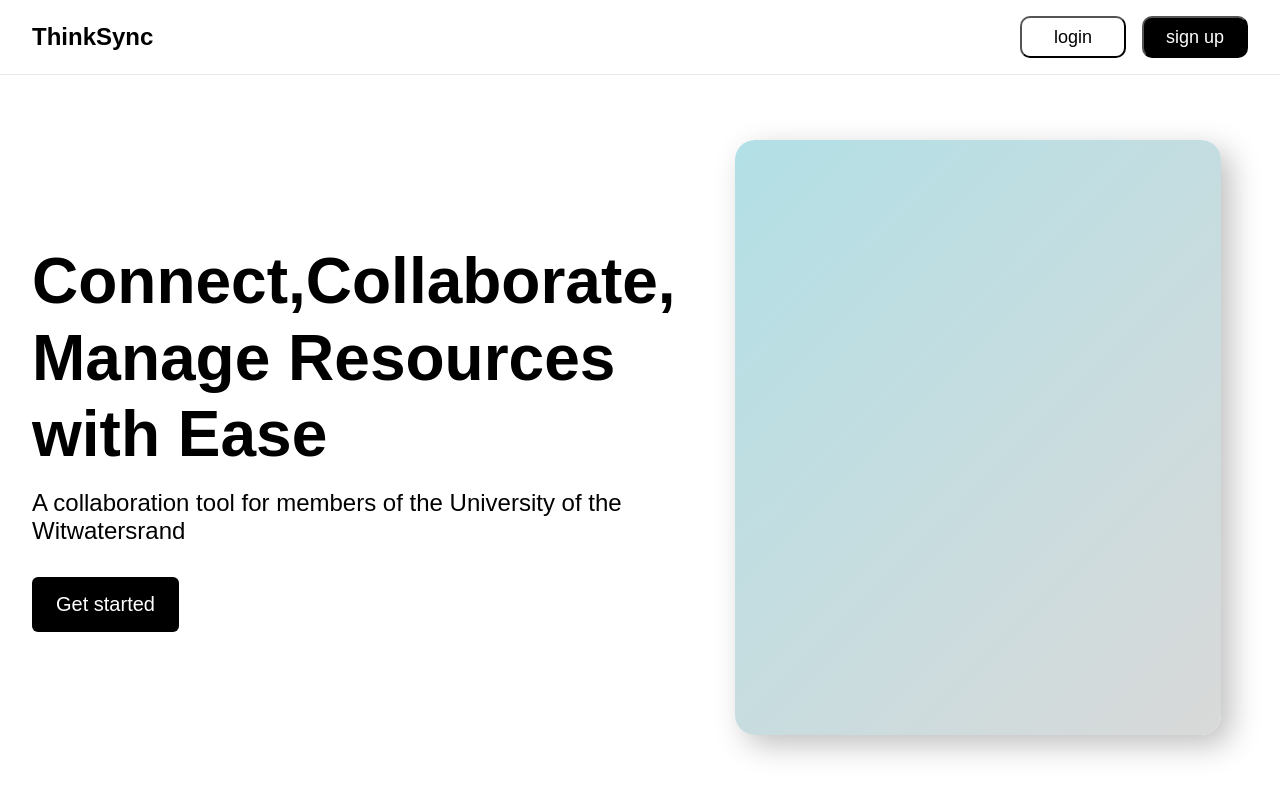
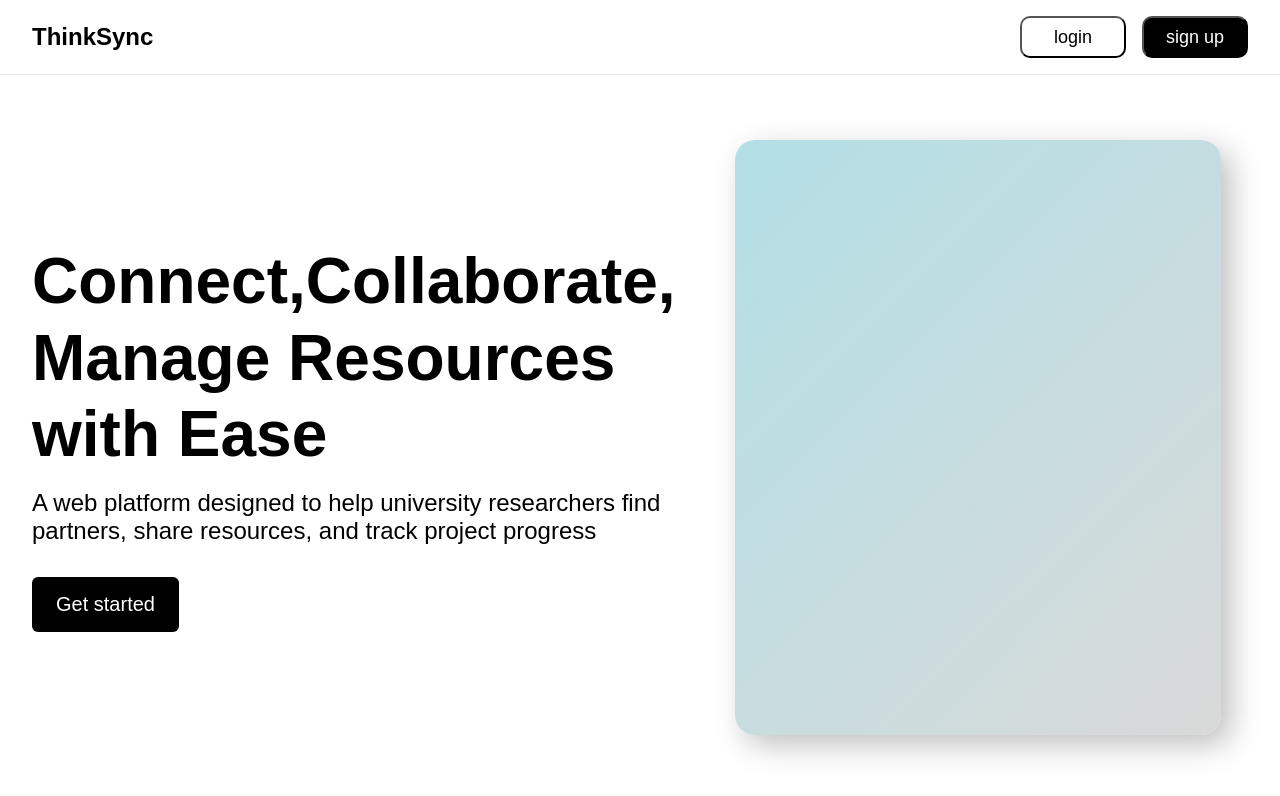
Before and after one commit to ilyKenta/ThinkSync, a Next.js app in the folder frontend/: page / in a window 1280 px wide. Shown: the top 796 px of the page. Built offline with nearby package versions, Linux system fonts and the light colour scheme.

Commit message:
added better description

```diff
--- a/frontend/src/app/page.tsx
+++ b/frontend/src/app/page.tsx
@@ -22,7 +22,7 @@ export default function Home() {
       <section className={styles.hero}>
         <article className={styles.textBlock}>
           <h2>Connect,Collaborate, Manage Resources with Ease</h2>
-          <p>A collaboration tool for members of the University of the Witwatersrand </p>
+          <p>A web platform designed to help university researchers find partners, share resources, and track project progress</p>
           <button className={styles.cta} onClick={handleRedirect}>
             Get started
           </button>
```
